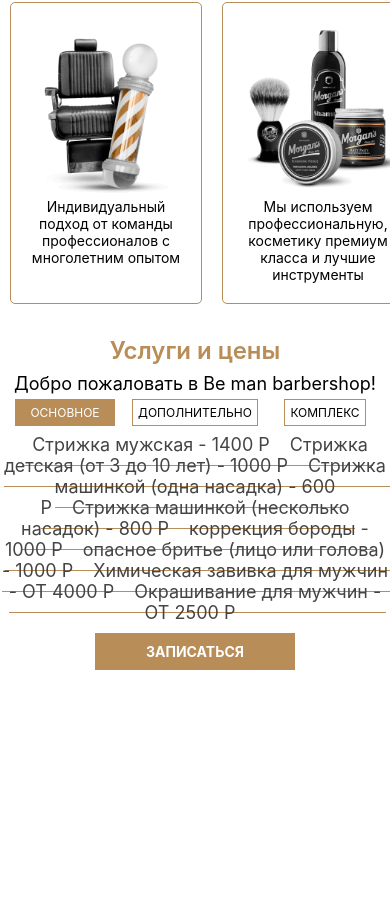
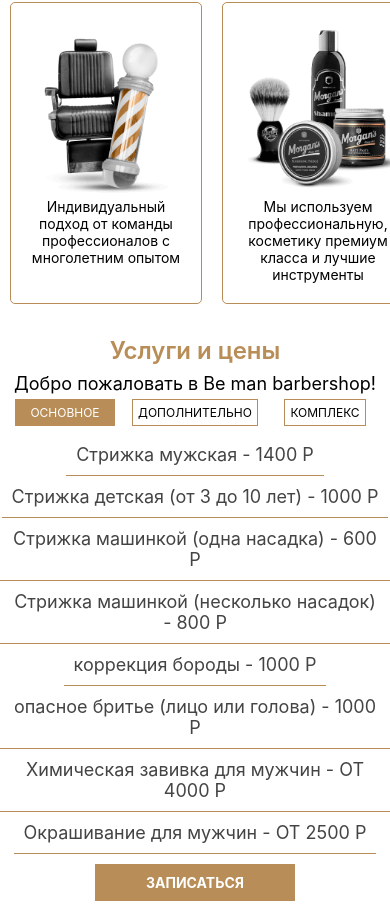
Before and after one commit to prostodennik/BeManApp, a React Native app: screen / in a window 390 px wide. Shown: the part 1076-1987 px from the top of the page. Before the commit the page ends 1756 px from the top, so only its background shows below. Built offline with nearby package versions, Linux system fonts and the light colour scheme.

Commit message:
auto-commit

```diff
--- a/components/ButtonComponent.tsx
+++ b/components/ButtonComponent.tsx
@@ -2,8 +2,6 @@ import React from 'react';
 import {StyleSheet, View} from 'react-native';
 
 export const ButtonComponent = ({children}: {children: any}) => {
-  console.log(children, 'children');
-
   return <View style={stylesPrice.container}>{children}</View>;
 };
 
--- a/pages/Price.tsx
+++ b/pages/Price.tsx
@@ -29,14 +29,12 @@ const mockDataPrice: PriceProps = {
     {title: 'опасное бритье (лицо или голова)', price: '1000 Р', id: 0},
     {title: 'Химическая завивка для мужчин', price: 'ОТ 4000 Р', id: 0},
     {title: 'Окрашивание для мужчин', price: 'ОТ 2500 Р', id: 0},
-
     {title: 'камуфляж бороды (полный)', price: '700 Р', id: 1},
     {title: 'камуфляж головы', price: '1000 Р', id: 1},
     {title: 'мытье и укладка', price: '400 Р', id: 1},
     {title: 'окантовка с подбриванием', price: '300 Р', id: 1},
     {title: 'депиляция воском', price: '400 / 1000 Р', id: 1},
     {title: 'черная маска', price: '1000 Р', id: 1},
-
     {title: 'друг + друг', price: '2400 Р', id: 2},
     {
       title: 'папа + сын (стрижка мужская и детская от 3 до 10 лет)',
@@ -65,6 +63,8 @@ const Price = () => {
     setDataPrice(mockDataPrice.data.filter(item => item.id === menuId));
   }, [menuId]);
 
+  console.log(dataPrice);
+
   return (
     <View>
       <Section
@@ -72,10 +72,12 @@ const Price = () => {
         button={<Button />}
         subTitle="Добро пожаловать в Be man barbershop!"
         ButtonPrice={<ButtonPrice menuId={menuId} setMenuId={setMenuId} />}>
-        {dataPrice.map((item, id) => (
-          <Text key={id} style={styles.textPrice}>
-            {item.title} - {item.price}
-          </Text>
+        {dataPrice.map(item => (
+          <View key={item.title}>
+            <Text style={styles.textPrice}>
+              {item.title} - {item.price}
+            </Text>
+          </View>
         ))}
       </Section>
     </View>
@@ -132,6 +134,7 @@ const styles = StyleSheet.create({
     color: Colors.white,
   },
   textPrice: {
+    flex: 1,
     padding: 10,
     borderBottomWidth: 1,
     borderBottomColor: Colors.primary,
```
Also changed, not shown: 1 other file (tests, documents, lock files or other folders).
